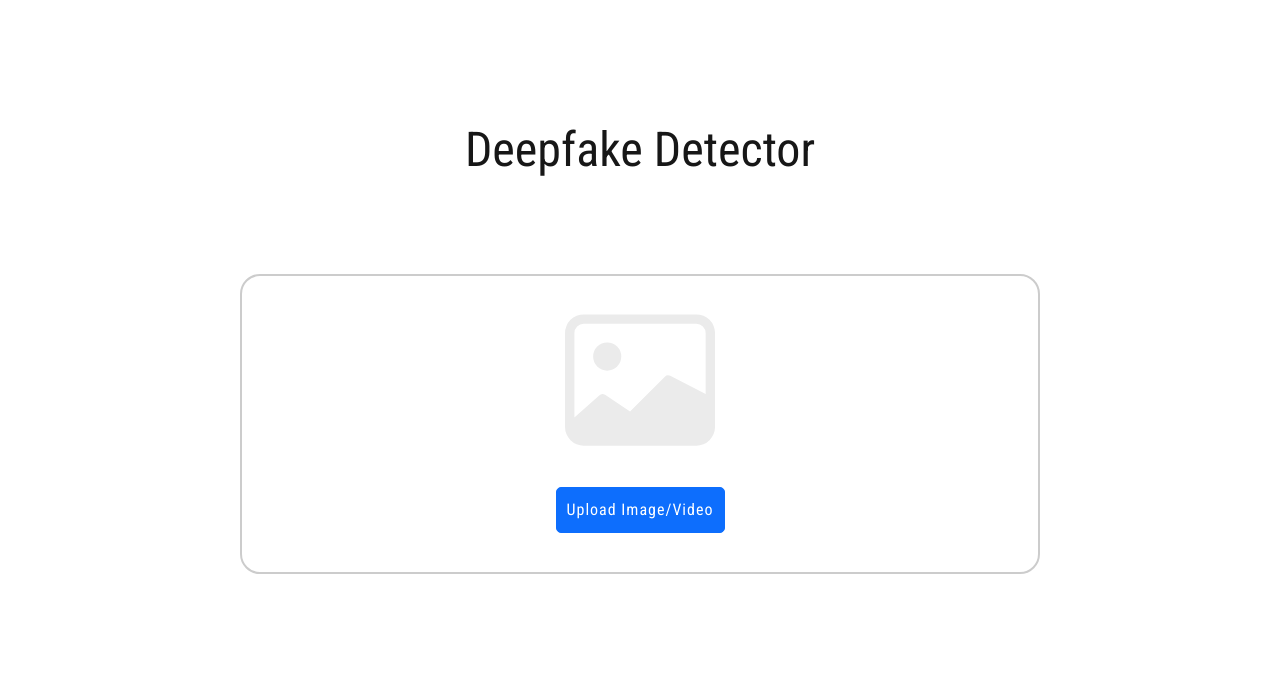
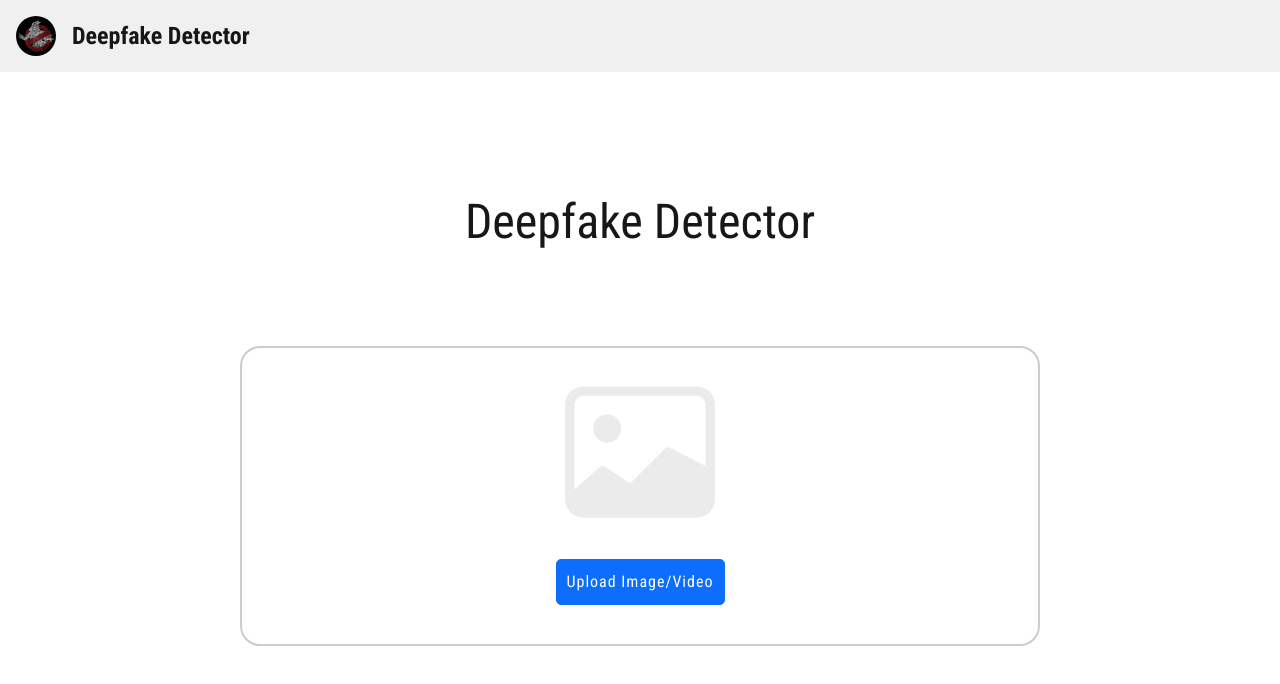
Before and after one commit to Hoesu/25th-conference-fakebusters, a Next.js app in the folder frontend/dbust/: page / in a window 1280 px wide. Shown: the top 684 px of the page. Built offline with nearby package versions, Linux system fonts and the light colour scheme.

Commit message:
feat: add header

```diff
--- a/frontend/dbust/src/app/layout.tsx
+++ b/frontend/dbust/src/app/layout.tsx
@@ -1,5 +1,5 @@
 import type { Metadata } from "next";
-import localFont from "next/font/local";
+import Header from '../components/Header'
 import "./globals.css";
 
 
@@ -11,17 +11,6 @@ const robotoCondensed = Roboto_Condensed({
   subsets: ['latin'],             // Choose the character subsets you need
   variable: '--font-roboto-condensed',
 })
-
-const geistSans = localFont({
-  src: "./fonts/GeistVF.woff",
-  variable: "--font-geist-sans",
-  weight: "100 900",
-});
-const geistMono = localFont({
-  src: "./fonts/GeistMonoVF.woff",
-  variable: "--font-geist-mono",
-  weight: "100 900",
-});
 
 export const metadata: Metadata = {
   title: "Deepfake Detection",
@@ -35,7 +24,10 @@ export default function RootLayout({
 }) {
   return (
     <html lang="en" className={robotoCondensed.variable}>
-      <body>{children}</body>
+      <body>
+        <Header />
+        {children}
+      </body>
     </html>
   )
 }
--- /dev/null
+++ b/frontend/dbust/src/components/Header.module.css
@@ -0,0 +1,23 @@
+.header {
+    padding: 1rem;
+    background-color: #f0f0f0;
+  }
+
+  .logoContainer {
+    display: flex;
+    align-items: center;
+  }
+
+  .logo {
+    position: relative;
+    width: 40px;
+    height: 40px;
+    border-radius: 50%;
+    overflow: hidden;
+  }
+
+  .title {
+    margin-left: 1rem;
+    font-size: 1.5rem;
+    font-weight: bold;
+  }
--- /dev/null
+++ b/frontend/dbust/src/components/Header.tsx
@@ -0,0 +1,22 @@
+import Image from 'next/image'
+import styles from './Header.module.css'
+
+const Header = () => {
+  return (
+    <header className={styles.header}>
+      <div className={styles.logoContainer}>
+        <div className={styles.logo}>
+            <Image
+                src="/fakebusters-logo.png"
+                alt="Fakebusters Logo"
+                layout="fill"
+                objectFit="cover"
+            />
+        </div>
+        <h1 className={styles.title}>Deepfake Detector</h1>
+      </div>
+    </header>
+  )
+}
+
+export default Header
```
Also changed, not shown: frontend/dbust/public/fakebusters-logo.png (added).
